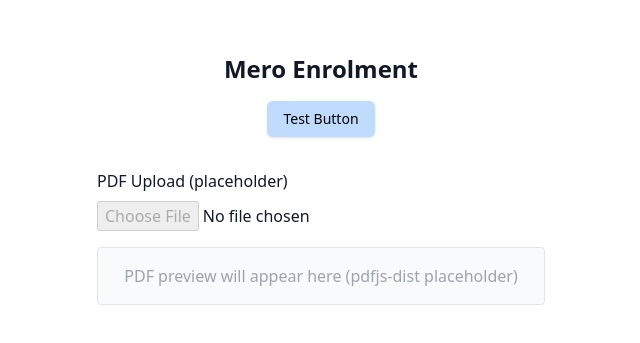
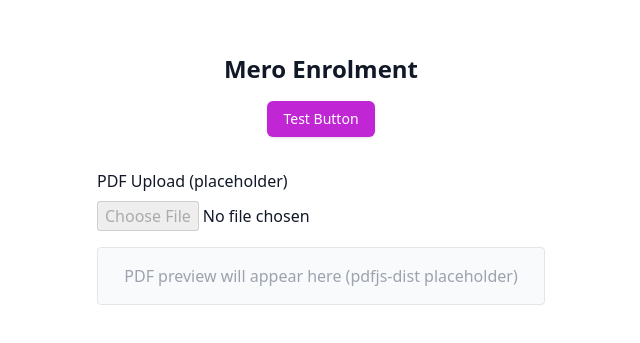
Before and after one commit to sujan10/mero-enrolment, a Next.js app in the folder frontend/: page / in a window 1280 px wide. Shown: the part 221-564 px from the top of the page, without its empty margins (319-959 px from the left). Built offline with nearby package versions, Linux system fonts and the light colour scheme.

Commit message:
feat(main): test button is magenta with white text

```diff
--- a/frontend/app/page.tsx
+++ b/frontend/app/page.tsx
@@ -4,7 +4,7 @@ export default function HomePage() {
   return (
     <main className="flex flex-col items-center justify-center min-h-screen p-8">
       <h1 className="text-2xl font-bold mb-4">Mero Enrolment</h1>
-      <Button className="bg-blue-200 text-black hover:bg-blue-300">Test Button</Button>
+      <Button className="bg-fuchsia-600 text-white hover:bg-fuchsia-700">Test Button</Button>
       <div className="mt-8 w-full max-w-md">
         <label className="block mb-2 font-medium">PDF Upload (placeholder)</label>
         <input type="file" accept="application/pdf" className="mb-4" disabled />
```
